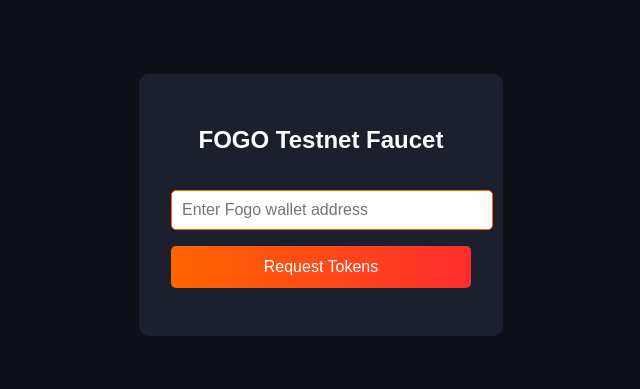
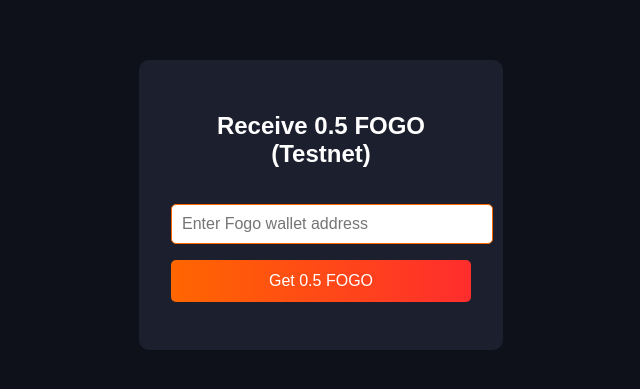
Before and after one commit to khanh162hedge/fogo-faucet, a website: page index.html in a window 1280 px wide. Shown: the part 195-584 px from the top of the page, without its empty margins (319-959 px from the left). Drawn offline with Linux system fonts and the light colour scheme.

Commit message:
Faucet sends 0.5 FOGO (wSOL)

```diff
--- a/index.html
+++ b/index.html
@@ -58,9 +58,9 @@
 </head>
 <body>
   <div class="faucet-box">
-    <h2>FOGO Testnet Faucet</h2>
+    <h2>Receive 0.5 FOGO (Testnet)</h2>
     <input type="text" id="walletAddress" placeholder="Enter Fogo wallet address" />
-    <button onclick="requestTokens()">Request Tokens</button>
+    <button onclick="requestTokens()">Get 0.5 FOGO</button>
     <div class="message" id="message"></div>
   </div>
 
```
